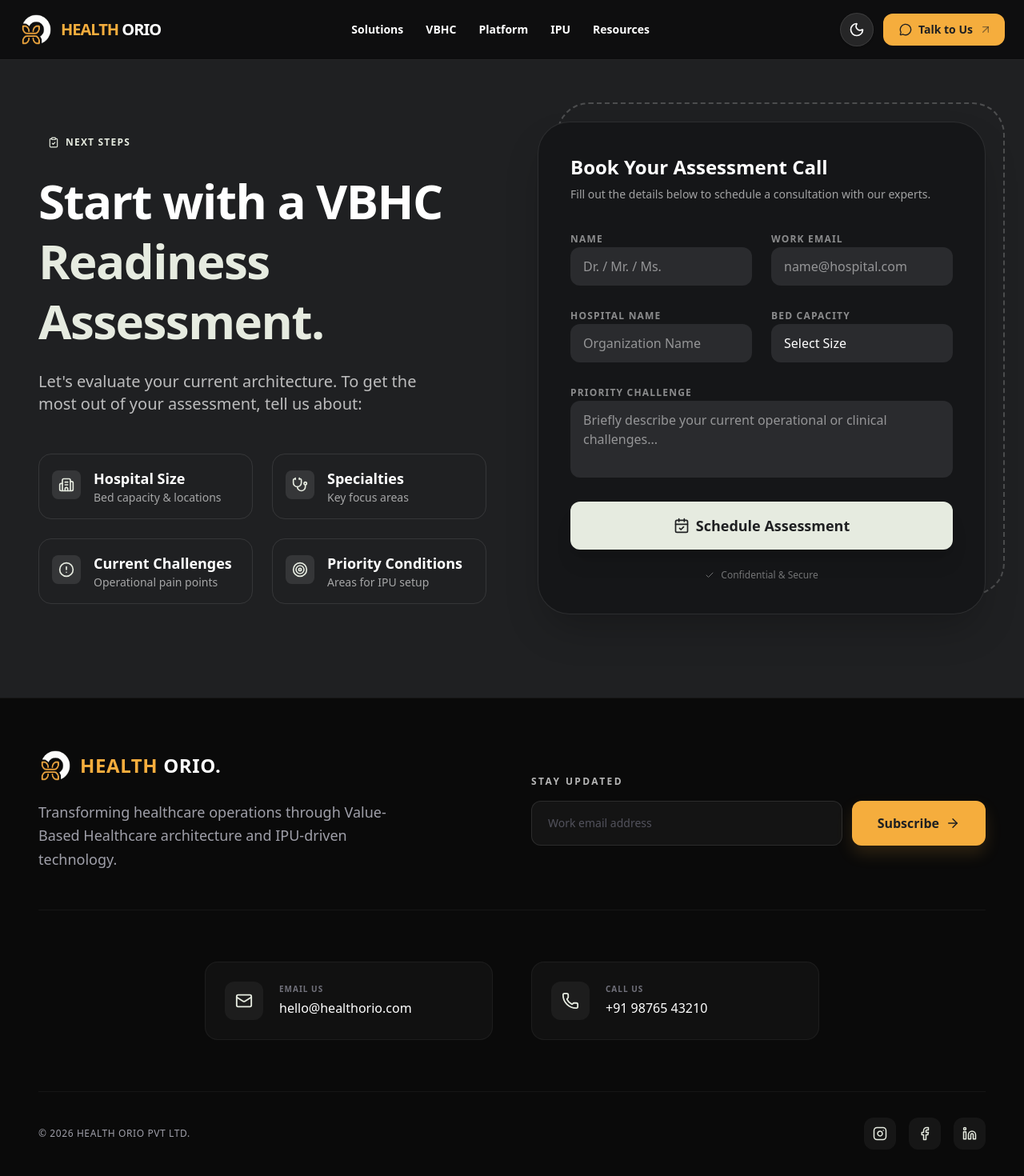
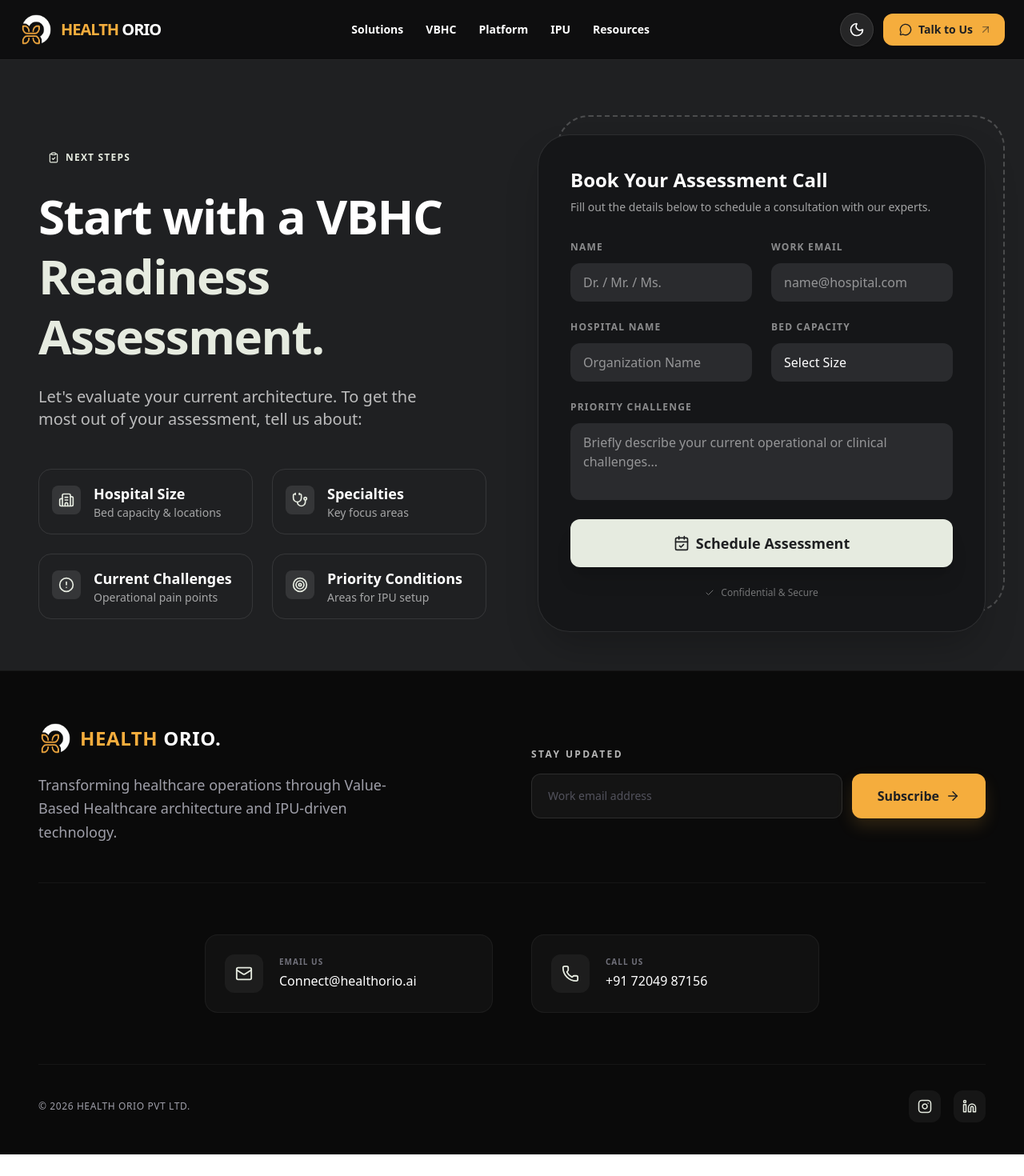
Before and after one commit to startupcoaching123/health-orio, a React (Vite) app: page /contact in a window 1280 px wide. Shown: the top 1470 px of the page at 80% size. After the commit the page ends 1443 px from the top, so only its background shows below. Built offline with nearby package versions, Linux system fonts and the light colour scheme.

Commit message:
changes as per sheet

```diff
--- a/src/Sections/TheProblem.jsx
+++ b/src/Sections/TheProblem.jsx
@@ -5,8 +5,7 @@ import {
   TrendingUp,
   LayoutList,
   UserX,
-  AlertOctagon,
-  ArrowRight
+  AlertOctagon
 } from 'lucide-react';
 
 const TheProblem = ({ theme }) => {
@@ -92,13 +91,13 @@ const TheProblem = ({ theme }) => {
             </h4>
           </div>
 
-          <h2 className="text-4xl md:text-5xl lg:text-6xl font-black leading-[0.95] tracking-tight mb-8">
+          <h2 className="text-4xl md:text-5xl lg:text-6xl font-black leading-[1.2] tracking-tight mb-8">
             The Problem with <br />
             <span className={isLight ? 'opacity-50' : 'text-[#F5AD3D]'}>Today’s Hospital Model</span>
           </h2>
 
 
-          <p className="text-xl font-medium leading-relaxed opacity-90 mb-8 max-w-md">
+          <p className="text-xl font-medium leading-loose opacity-90 mb-8 max-w-md">
             Most hospitals struggle with disconnected systems. This results in <span className="underline decoration-2 underline-offset-4">higher costs</span>, <span className="underline decoration-2 underline-offset-4">inconsistent outcomes</span>, and underutilized capacity.
           </p>
 
@@ -134,11 +133,6 @@ const TheProblem = ({ theme }) => {
                       {item.desc}
                     </p>
                   </div>
-
-                  {/* Arrow Indicator (Visible on hover) */}
-                  <div className="hidden md:flex opacity-0 group-hover:opacity-100 -translate-x-4 group-hover:translate-x-0 transition-all duration-300">
-                    <ArrowRight size={20} />
-                  </div>
                 </div>
               </div>
             ))}
--- a/src/Sections/TheSolution.jsx
+++ b/src/Sections/TheSolution.jsx
@@ -194,13 +194,9 @@ const TheSolution = ({ theme }) => {
                   {stat.unit && <span className="text-base font-bold opacity-60 ml-1">{stat.unit}</span>}
                 </div>
                 {/* Sub label — grows to fill space */}
-                <p className={`text-sm font-medium leading-snug mb-5 flex-grow ${isLight ? 'text-gray-600' : 'text-gray-400'}`}>
+                <p className={`text-sm font-medium leading-snug flex-grow ${isLight ? 'text-gray-600' : 'text-gray-400'}`}>
                   {stat.subLabel}
                 </p>
-                {/* Progress bar — always at bottom */}
-                <div className="w-full h-1.5 bg-gray-200/50 rounded-full overflow-hidden mt-auto">
-                  <div className={`h-full w-0 group-hover:w-full transition-all duration-1000 ease-out rounded-full ${stat.bgAccent}`} style={{ transitionDelay: `${index * 100 + 300}ms` }}></div>
-                </div>
               </div>
             ))}
           </div>
--- a/src/components/Footer.jsx
+++ b/src/components/Footer.jsx
@@ -62,7 +62,7 @@ const Footer = () => {
 
             {/* Email Box */}
             <a
-              href="mailto:hello@healthorio.com"
+              href="mailto:Connect@healthorio.ai"
               className="flex items-center gap-5 p-6 rounded-2xl bg-white/[0.03] border border-white/5 hover:bg-white/[0.06] transition-all group"
             >
               <div className={`w-12 h-12 rounded-xl bg-white/5 flex items-center justify-center ${accentColor} group-hover:bg-[#F5AD3D] group-hover:text-[#0A0A0A] transition-all`}>
@@ -70,13 +70,13 @@ const Footer = () => {
               </div>
               <div>
                 <h5 className="text-[10px] uppercase tracking-widest font-bold text-zinc-500 mb-1">Email Us</h5>
-                <p className="text-sm md:text-base font-medium">hello@healthorio.com</p>
+                <p className="text-sm md:text-base font-medium">Connect@healthorio.ai</p>
               </div>
             </a>
 
             {/* Phone Box */}
             <a
-              href="tel:+919876543210"
+              href="tel:+917204987156"
               className="flex items-center gap-5 p-6 rounded-2xl bg-white/[0.03] border border-white/5 hover:bg-white/[0.06] transition-all group"
             >
               <div className={`w-12 h-12 rounded-xl bg-white/5 flex items-center justify-center ${accentColor} group-hover:bg-[#F5AD3D] group-hover:text-[#0A0A0A] transition-all`}>
@@ -84,7 +84,7 @@ const Footer = () => {
               </div>
               <div>
                 <h5 className="text-[10px] uppercase tracking-widest font-bold text-zinc-500 mb-1">Call Us</h5>
-                <p className="text-sm md:text-base font-medium">+91 98765 43210</p>
+                <p className="text-sm md:text-base font-medium">+91 72049 87156</p>
               </div>
             </a>
 
@@ -98,21 +98,14 @@ const Footer = () => {
           </div>
           <div className="flex gap-4">
             <a
-              href="#"
+              href="https://www.instagram.com/healthorio/"
               className={`w-10 h-10 rounded-xl bg-white/5 flex items-center justify-center ${accentColor} hover:bg-[#F5AD3D] hover:text-[#0A0A0A] transition-all`}
               aria-label="Instagram"
             >
               <Instagram size={18} />
             </a>
             <a
-              href="#"
-              className={`w-10 h-10 rounded-xl bg-white/5 flex items-center justify-center ${accentColor} hover:bg-[#F5AD3D] hover:text-[#0A0A0A] transition-all`}
-              aria-label="Facebook"
-            >
-              <Facebook size={18} />
-            </a>
-            <a
-              href="#"
+              href="https://www.linkedin.com/company/healthorio/"
               className={`w-10 h-10 rounded-xl bg-white/5 flex items-center justify-center ${accentColor} hover:bg-[#F5AD3D] hover:text-[#0A0A0A] transition-all`}
               aria-label="LinkedIn"
             >
--- a/src/pages/Contact.jsx
+++ b/src/pages/Contact.jsx
@@ -42,7 +42,7 @@ const ContactAssessment = ({ theme }) => {
    const [ref, isVisible] = useOnScreen({ threshold: 0.1 });
 
    return (
-      <section ref={ref} className={`relative w-full min-h-screen pt-6 pb-12 px-6 lg:px-12 ${bgClass} ${textClass} transition-colors duration-700 font-sans flex items-center overflow-x-hidden`}>
+      <section ref={ref} className={`relative w-full min-h-[calc(100vh-72px)] pt-16 lg:pt-24 pb-12 px-6 lg:px-12 ${bgClass} ${textClass} transition-colors duration-700 font-sans flex items-center overflow-x-hidden`}>
 
          <div className="max-w-7xl mx-auto w-full grid grid-cols-1 lg:grid-cols-2 gap-16 items-center">
 
@@ -88,7 +88,7 @@ const ContactAssessment = ({ theme }) => {
             {/* RIGHT: THE BOOKING FORM */}
             <div className={`relative transition-all duration-1000 delay-300 ${isVisible ? 'opacity-100 translate-x-0' : 'opacity-0 translate-x-12'}`}>
 
-               <div className={`relative p-8 md:p-10 rounded-[2.5rem] shadow-2xl overflow-hidden border ${isLight ? 'bg-white border-gray-100' : 'bg-[#151618] border-white/10'}`}>
+               <div className={`relative p-6 sm:p-8 md:p-10 rounded-[2rem] md:rounded-[2.5rem] shadow-2xl overflow-hidden border ${isLight ? 'bg-white border-gray-100' : 'bg-[#151618] border-white/10'}`}>
 
                   {/* Form Header */}
                   <div className="mb-8">
@@ -100,22 +100,22 @@ const ContactAssessment = ({ theme }) => {
                   <form className="space-y-6">
 
                      <div className="grid grid-cols-1 md:grid-cols-2 gap-6">
-                        <div className="space-y-2">
+                        <div className="flex flex-col gap-3">
                            <label className="text-xs font-bold uppercase tracking-widest opacity-50">Name</label>
                            <input type="text" placeholder="Dr. / Mr. / Ms." className={`w-full px-4 py-3 rounded-xl outline-none transition-all ${inputBg}`} />
                         </div>
-                        <div className="space-y-2">
+                        <div className="flex flex-col gap-3">
                            <label className="text-xs font-bold uppercase tracking-widest opacity-50">Work Email</label>
                            <input type="email" placeholder="name@hospital.com" className={`w-full px-4 py-3 rounded-xl outline-none transition-all ${inputBg}`} />
                         </div>
                      </div>
 
                      <div className="grid grid-cols-1 md:grid-cols-2 gap-6">
-                        <div className="space-y-2">
+                        <div className="flex flex-col gap-3">
                            <label className="text-xs font-bold uppercase tracking-widest opacity-50">Hospital Name</label>
                            <input type="text" placeholder="Organization Name" className={`w-full px-4 py-3 rounded-xl outline-none transition-all ${inputBg}`} />
                         </div>
-                        <div className="space-y-2">
+                        <div className="flex flex-col gap-3">
                            <label className="text-xs font-bold uppercase tracking-widest opacity-50">Bed Capacity</label>
                            <select className={`w-full px-4 py-3 rounded-xl outline-none transition-all appearance-none ${inputBg}`}>
                               <option>Select Size</option>
@@ -126,7 +126,7 @@ const ContactAssessment = ({ theme }) => {
                         </div>
                      </div>
 
-                     <div className="space-y-2">
+                     <div className="flex flex-col gap-3">
                         <label className="text-xs font-bold uppercase tracking-widest opacity-50">Priority Challenge</label>
                         <textarea rows="3" placeholder="Briefly describe your current operational or clinical challenges..." className={`w-full px-4 py-3 rounded-xl outline-none transition-all resize-none ${inputBg}`}></textarea>
                      </div>
```
Also changed, not shown: src/Sections/WhyVBHC.jsx (+54 -6 lines), 1 other file (tests, documents, lock files or other folders).
